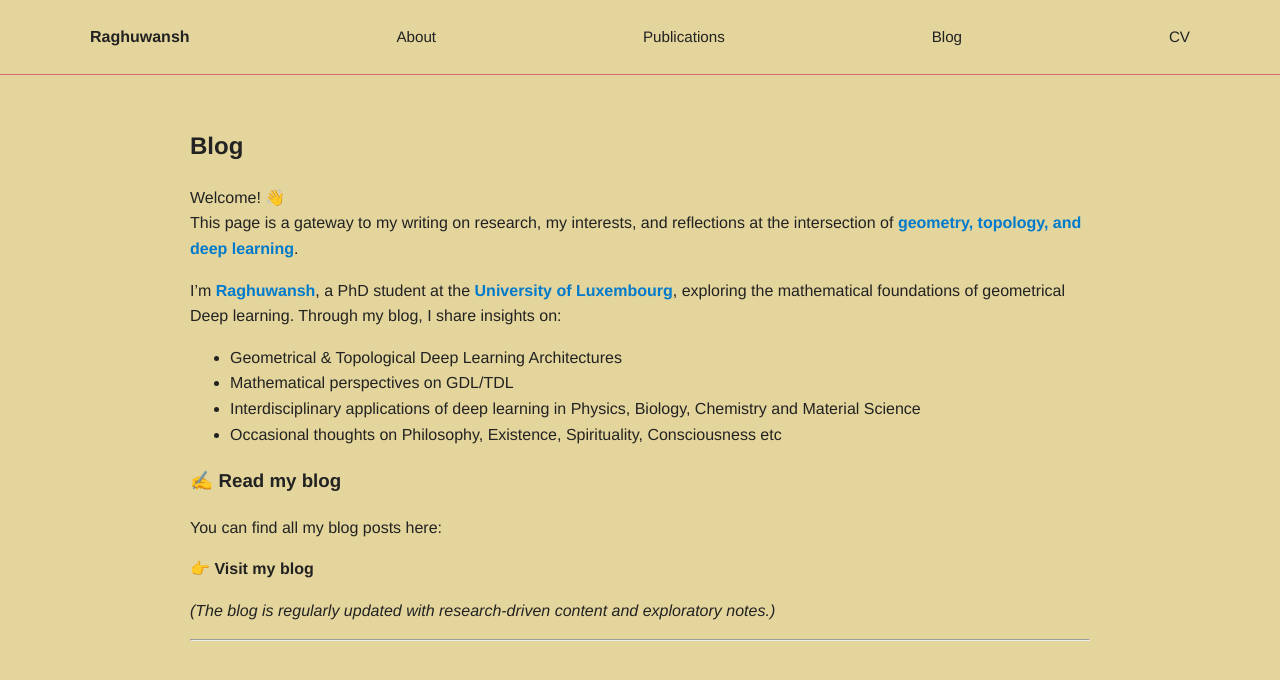
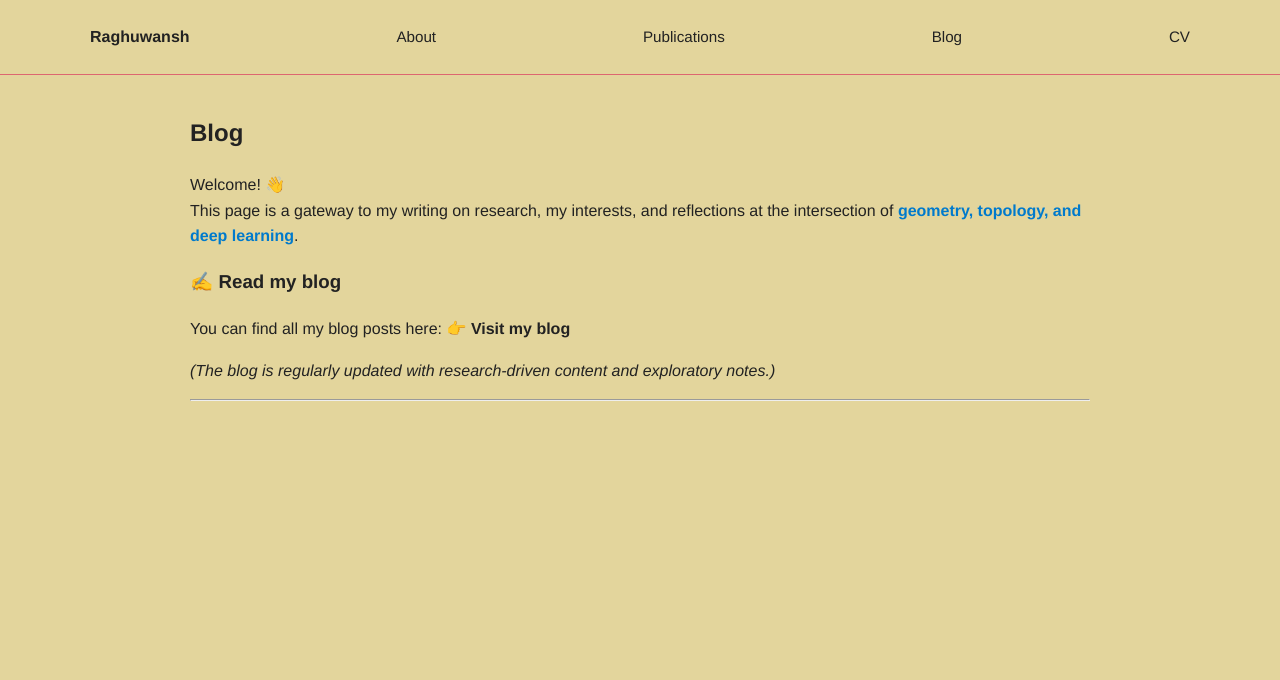
Before and after one commit to rajraghuwansh/rajraghuwansh.github.io, a Jekyll site: the page built from blog.md, in a window 1280 px wide. Shown: the top 680 px of the page. Built offline with Jekyll 4.4.1, drawn with Linux system fonts in a browser that asks for light colours.

Commit message:
css changes

```diff
--- a/assets/css/site.css
+++ b/assets/css/site.css
@@ -77,7 +77,7 @@
 
 .hero {
   max-width: 1000px;
-  margin: 3rem auto;
+  margin: 1.5rem auto 2rem;
   padding: 3rem 2.5rem;
 
   display: flex;
@@ -86,7 +86,8 @@
 
   background-color: transparent;
   border-radius: 14px;
-  box-shadow: 0 8px 24px rgba(0, 0, 0, 0.06);
+  box-shadow: 0 4px 12px rgba(0, 0, 0, 0.04);
+
 }
 
 .hero-left {
@@ -148,7 +149,7 @@
 .about-page {
   max-width: 900px;
   margin: 0 auto;
-  padding: 2rem 1.5rem;
+  padding: 1.2rem 1.5rem 2rem;
 }
 
 .about-page h2 {
--- a/blog.md
+++ b/blog.md
@@ -9,17 +9,9 @@
 Welcome! 👋
 This page is a gateway to my writing on research, my interests, and reflections at the intersection of **geometry, topology, and deep learning**.
 
-I’m **Raghuwansh**, a PhD student at the **University of Luxembourg**, exploring the mathematical foundations of geometrical Deep learning. Through my blog, I share insights on:
-
-- Geometrical & Topological Deep Learning Architectures
-- Mathematical perspectives on GDL/TDL
-- Interdisciplinary applications of deep learning  in Physics, Biology, Chemistry and Material Science
-- Occasional thoughts on Philosophy, Existence, Spirituality, Consciousness etc
 
 ### ✍️ Read my blog
-You can find all my blog posts here:
-
-👉 **[Visit my blog](https://mlmath101.substack.com/)**
+You can find all my blog posts here:  👉 **[Visit my blog](https://mlmath101.substack.com/)**
 
 *(The blog is regularly updated with research-driven content and exploratory notes.)*
 
```
